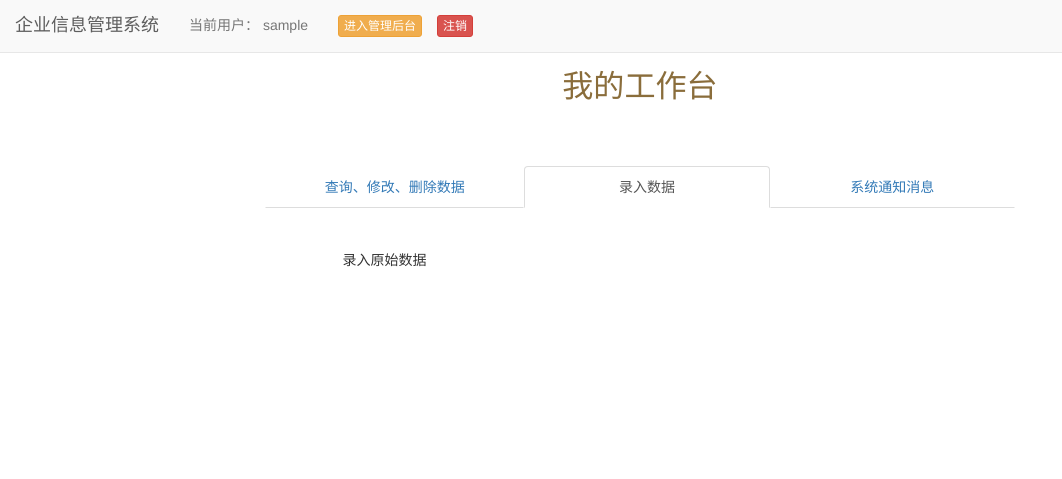
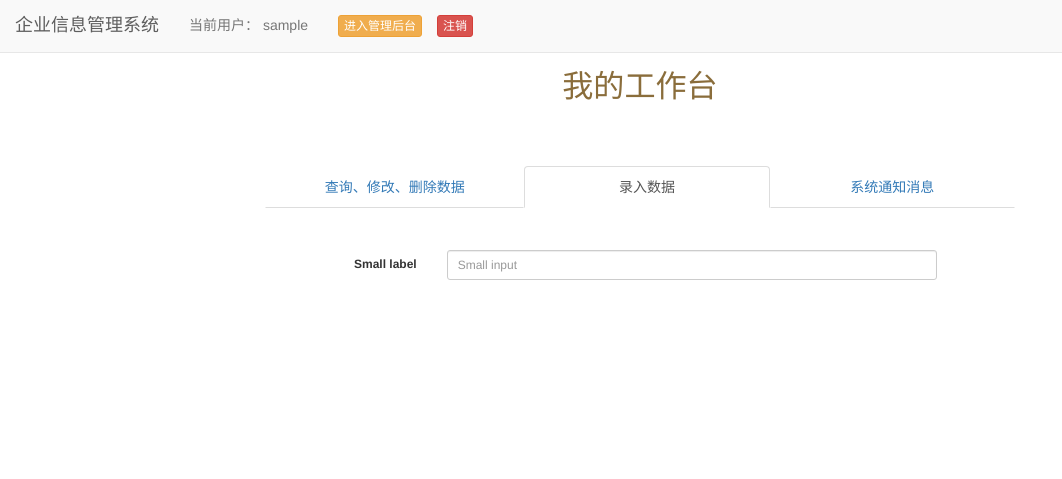
Before and after one commit to carol8421/hqjy_ems, a Django app: page /mainsite/workbench/ in a window 1280 px wide, after a click on "录入数据". Shown: the top 479 px of the page, without its empty margins (0-1062 px from the left). Run offline with Django 3.2, Linux system fonts and the light colour scheme; a user stored in the database is signed in; tables that the repository leaves empty hold one stand-in row (values such as "Sample post"); some libraries are stand-ins or nearby versions.

Commit message:
小修改

```diff
--- a/hqjy_ems/settings.py
+++ b/hqjy_ems/settings.py
@@ -86,7 +86,7 @@ DATABASES = {
         'NAME': 'hqjy_ems',
         'USER': 'root',
         'PASSWORD': 'P@ssword',
-        "HOST": "localhost",
+        "HOST": "192.168.10.201",
     }
 }
 
--- /dev/null
+++ b/templates/ems_mainsite/workbench/data_input.html
@@ -0,0 +1,8 @@
+<form class="form-horizontal">
+    <div class="form-group form-group-sm">
+      <label class="col-sm-2 control-label" for="formGroupInputSmall">Small label</label>
+      <div class="col-sm-10">
+        <input class="form-control" type="text" id="formGroupInputSmall" placeholder="Small input">
+      </div>
+    </div>
+  </form>
--- a/templates/index_workbench.html
+++ b/templates/index_workbench.html
@@ -29,7 +29,7 @@
                         <!-- Tab panes -->
                         <div class="tab-content col-md-10 col-md-offset-1">
                           <div role="tabpanel" class="tab-pane fade in active workbench-top" id="home">这里通过查询数据，进行修改和删除</div>
-                          <div role="tabpanel" class="tab-pane fade workbench-top" id="profile">录入原始数据</div>
+                          <div role="tabpanel" class="tab-pane fade workbench-top" id="profile">{% include "ems_mainsite/workbench/data_input.html" %}</div>
                           <div role="tabpanel" class="tab-pane fade workbench-top" id="messages">{% include "ems_mainsite/notification.html" %}</div>
                           <!-- <div role="tabpanel" class="tab-pane fade workbench-top" id="settings">.发射点发射得分.</div> -->
                         </div>
```
